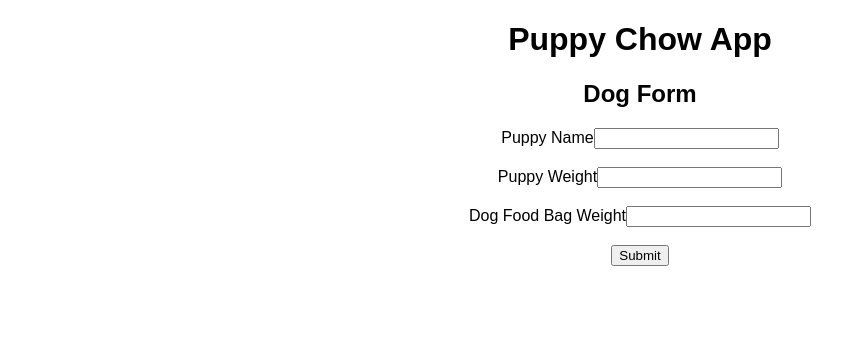
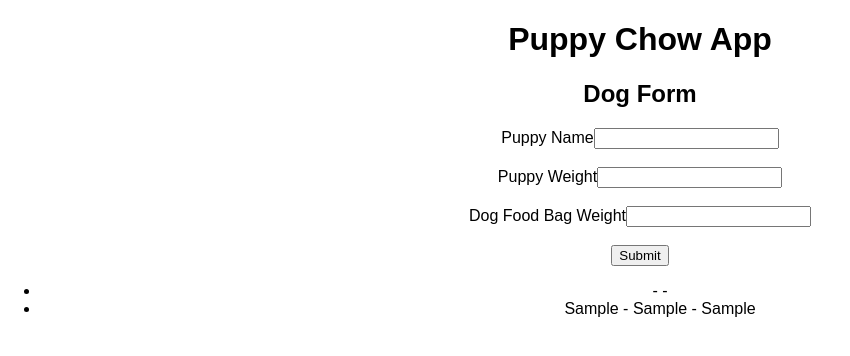
Before and after one commit to Christy743/puppy_chow_app_client, a React (Create React App) app: page / in a window 1280 px wide. Both pictures are taken after typing "Sample", "Sample", "Sample" into the empty fields and a click on the input 639 px from the left and 255 px from the top of the page. Shown: the top 356 px of the page, without its empty margins (0-850 px from the left). Built offline with nearby package versions, Linux system fonts and the light colour scheme.

Commit message:
added code to Dogs.js to render a list of dogs their weight and the dog food bag weight.

```diff
--- a/src/components/DogFood.js
+++ b/src/components/DogFood.js
@@ -1,5 +1,6 @@
 import React, { Component } from 'react';
 import DogForm from './DogForm';
+import Dogs from './Dogs';
 
 export default class DogFood extends Component {
   constructor(props) {
@@ -21,6 +22,7 @@ addDog = (dog) => {
       <div>
         <h1>Puppy Chow App</h1>
         <DogForm onSubmit={this.addDog.bind(this)}/>
+        <Dogs dogs={this.state.dogs} />
       </div>
     );
   }
--- a/src/components/Dogs.js
+++ b/src/components/Dogs.js
@@ -3,8 +3,20 @@ import React, { Component } from 'react';
 export default class Dogs extends Component {
 
   render() {
+    const { dogs } = this.props;
+
+    const dogsList = dogs.map((dog, index) => {
+      return (
+        <li key={index}>
+          {dog.name} - {dog.weight} - {dog.bagWeight}
+        </li>
+      );
+    });
+
     return (
-
+        <ul>
+          {dogsList}
+        </ul>
     );
   }
 }
```
Also changed, not shown: src/components/DogForm.js (+5 -5 lines).
